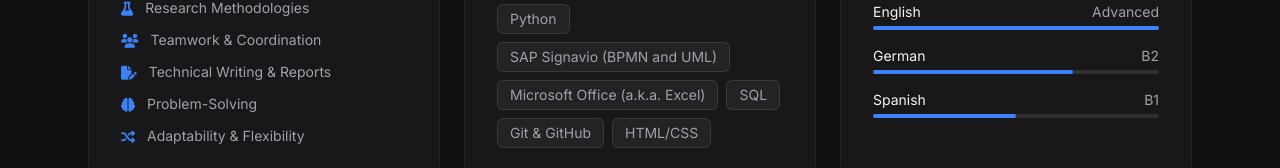
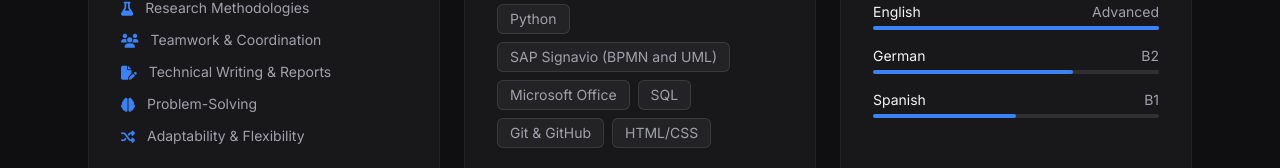
Before and after one commit to emanueleragusi/emanueleragusi.github.io, a plain HTML site: page index.html in a window 1280 px wide. Shown: the part 985-1153 px from the top of the page. Drawn offline with nearby package versions, Linux system fonts and the light colour scheme.

```diff
--- a/index.html
+++ b/index.html
@@ -172,7 +172,7 @@
                     <a href="https://github.com/emanueleragusi/Iris-classification/blob/main/main.py" target="_blank" class="px-3 py-1 bg-white/5 rounded-md text-sm border border-white/10 text-secondary cursor-pointer hover:text-white hover:border-accent transition">Python</a>
 
                     <span class="px-3 py-1 bg-white/5 rounded-md text-sm border border-white/10 text-secondary cursor-default hover:text-white hover:border-accent transition">SAP Signavio (BPMN and UML)</span>
-                    <span class="px-3 py-1 bg-white/5 rounded-md text-sm border border-white/10 text-secondary cursor-default hover:text-white hover:border-accent transition">Microsoft Office (a.k.a. Excel)</span>
+                    <span class="px-3 py-1 bg-white/5 rounded-md text-sm border border-white/10 text-secondary cursor-default hover:text-white hover:border-accent transition">Microsoft Office</span>
                     <span class="px-3 py-1 bg-white/5 rounded-md text-sm border border-white/10 text-secondary cursor-default hover:text-white hover:border-accent transition">SQL</span>
                     <span class="px-3 py-1 bg-white/5 rounded-md text-sm border border-white/10 text-secondary cursor-default hover:text-white hover:border-accent transition">Git & GitHub</span>
                     <span class="px-3 py-1 bg-white/5 rounded-md text-sm border border-white/10 text-secondary cursor-default hover:text-white hover:border-accent transition">HTML/CSS</span>
```
